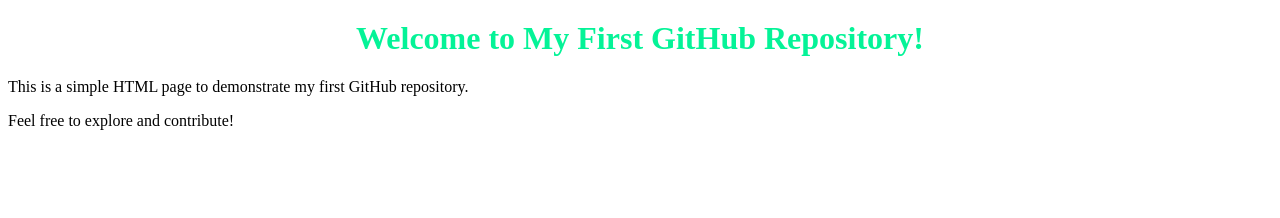
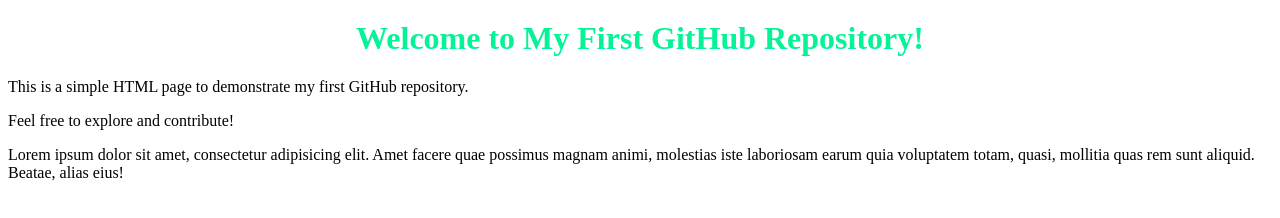
Before and after one commit to tuRjoX/my-first-github-repo, a plain HTML site: page index.html in a window 1280 px wide. Drawn offline with Linux system fonts and the light colour scheme.

Commit message:
my third commit

```diff
--- a/index.html
+++ b/index.html
@@ -12,5 +12,8 @@
         <p>This is a simple HTML page to demonstrate my first GitHub repository.</p>
         <p>Feel free to explore and contribute!</p>
     </div>
+    <div>
+        Lorem ipsum dolor sit amet, consectetur adipisicing elit. Amet facere quae possimus magnam animi, molestias iste laboriosam earum quia voluptatem totam, quasi, mollitia quas rem sunt aliquid. Beatae, alias eius!
+    </div>
 </body>
 </html>
```
